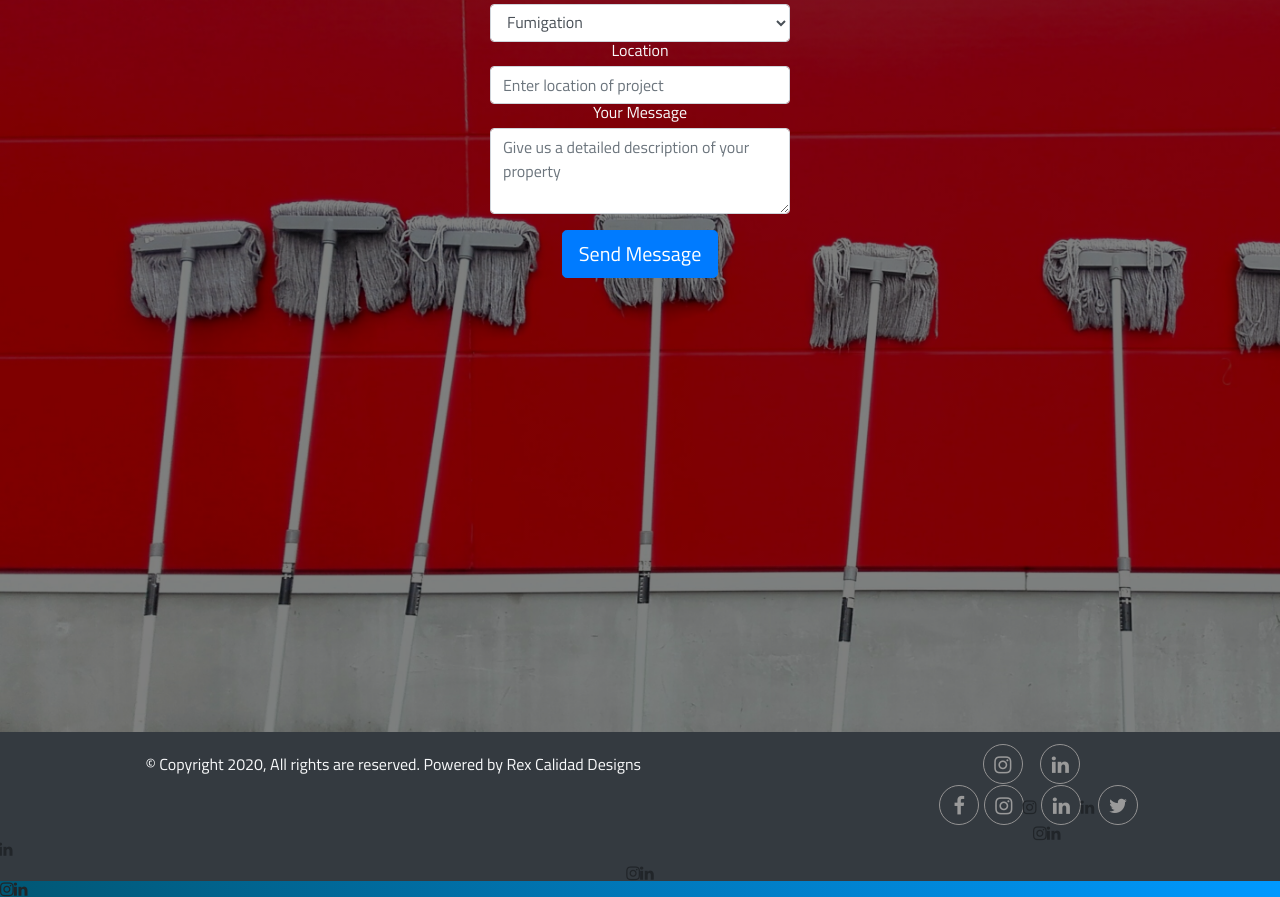
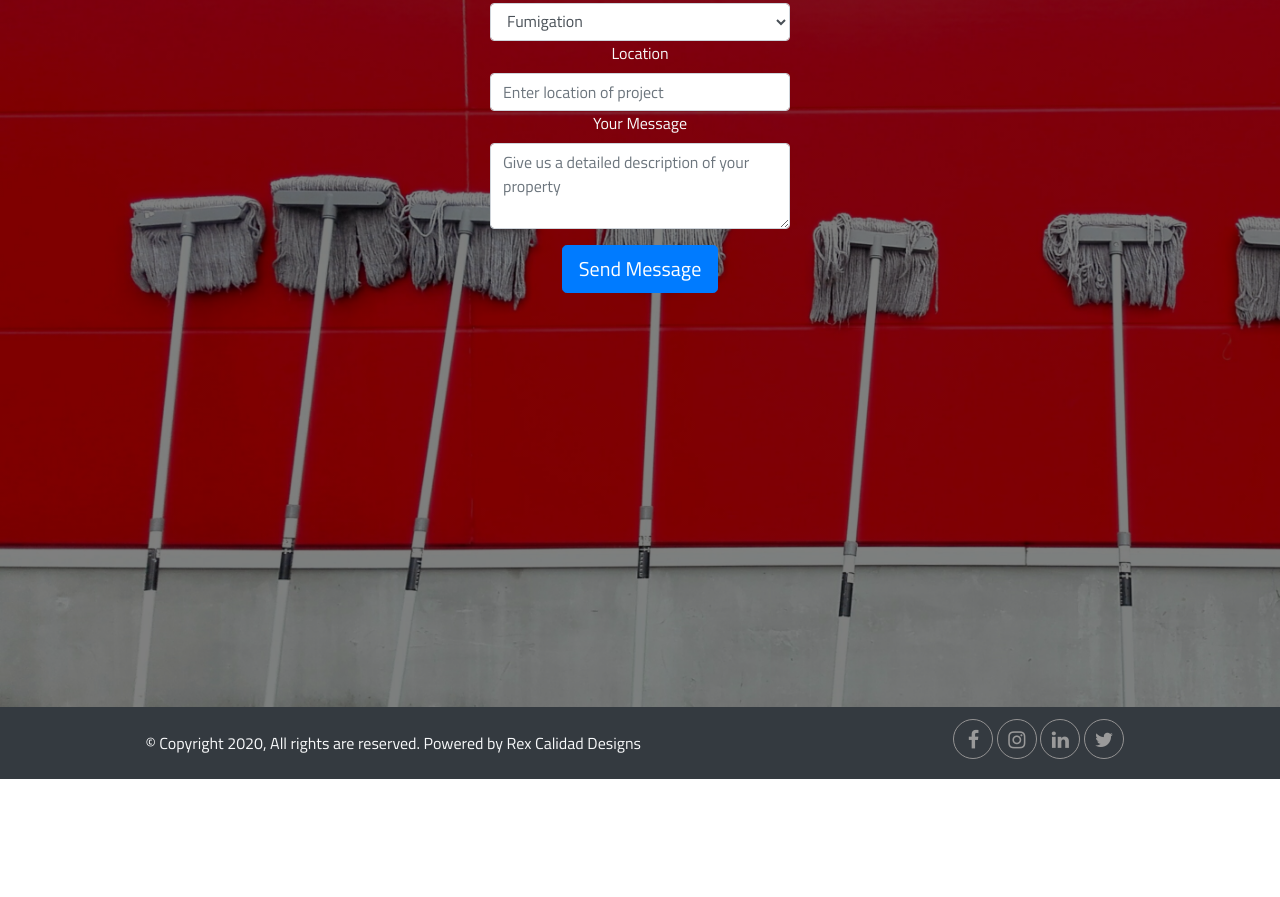
Before and after one commit to Qwesi-Rex/Cleaning-Website, a plain HTML site: page about-us.html in a window 1280 px wide. Shown: the part 1326-2223 px from the top of the page. After the commit the page ends 2105 px from the top, so only its background shows below. Drawn offline with nearby package versions, Linux system fonts and the light colour scheme.

Commit message:
Update about-us.html

```diff
--- a/about-us.html
+++ b/about-us.html
@@ -45,8 +45,8 @@
 
                       <div class="social">
                           <a class="h-facebook" href="https://free.facebook.com/DeKreative-Kleaning-101637554958149/"><i class="fa fa-facebook"></i></a>
-                          <a class="h-google" href="https://www.instagram.com/_dekreative_kleaning/"><i class="fa fa-instagram"><i class="fa fa-instagram"></i></a>
-                          <a class="h-linkedin" href="https://www.linkedin.com/in/de-kreative-kleaning-services-3640981b3"><i class="fa fa-linkedin"><i class="fa fa-linkedin"></i></a>
+                          <a class="h-google" href="https://www.instagram.com/_dekreative_kleaning/"><i class="fa fa-instagram"></i></a>
+                          <a class="h-linkedin" href="https://www.linkedin.com/in/de-kreative-kleaning-services-3640981b3"><i class="fa fa-linkedin"></i></a>
                           <a class="h-twitter" href="https://twitter.com/kreativekleanin"><i class="fa fa-twitter"></i></a>
                         </div>
 
@@ -190,8 +190,8 @@
         <div class="col-sm-12 col-md-4 text-center sm-pl-3">
           <div class="social text-sm-center pr-3 pt-1">
               <a class="h-facebook" href="https://free.facebook.com/DeKreative-Kleaning-101637554958149/"><i class="fa fa-facebook"></i></a>
-                          <a class="h-google" href="https://www.instagram.com/_dekreative_kleaning/"><i class="fa fa-instagram"><i class="fa fa-instagram"></i></a>
-                          <a class="h-linkedin" href="https://www.linkedin.com/in/de-kreative-kleaning-services-3640981b3"><i class="fa fa-linkedin"><i class="fa fa-linkedin"></i></a>
+                          <a class="h-google" href="https://www.instagram.com/_dekreative_kleaning/"><i class="fa fa-instagram"></i></a>
+                          <a class="h-linkedin" href="https://www.linkedin.com/in/de-kreative-kleaning-services-3640981b3"><i class="fa fa-linkedin"></i></a>
                           <a class="h-twitter" href="https://twitter.com/kreativekleanin"><i class="fa fa-twitter"></i></a>
             </div>
           </div>
```
